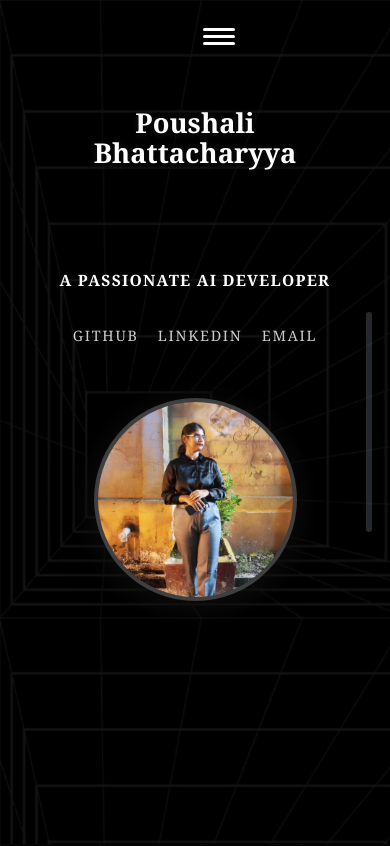
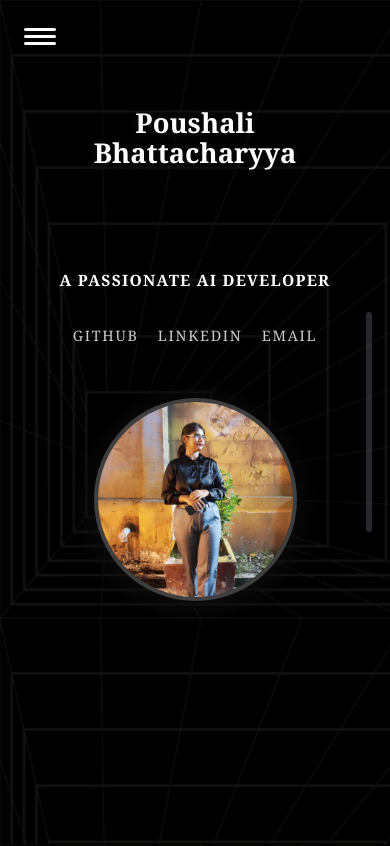
Before and after one commit to Poushali-02/portfolio, a React (Vite) app: page / in a window 390 px wide. Shown: the top 846 px of the page. Built offline with nearby package versions, Linux system fonts and the light colour scheme; no server answers.

Commit message:
fixed width

```diff
--- a/src/App.css
+++ b/src/App.css
@@ -1,3 +1,7 @@
+html, body {
+  overflow-x: hidden;
+}
+
 html {
   scroll-behavior: smooth;
 }
@@ -137,6 +141,7 @@ html {
   .portfolio-navbar {
     position: fixed;
     padding: 1.5rem;
+    justify-content: space-between;
   }
 
   .hamburger {
```
